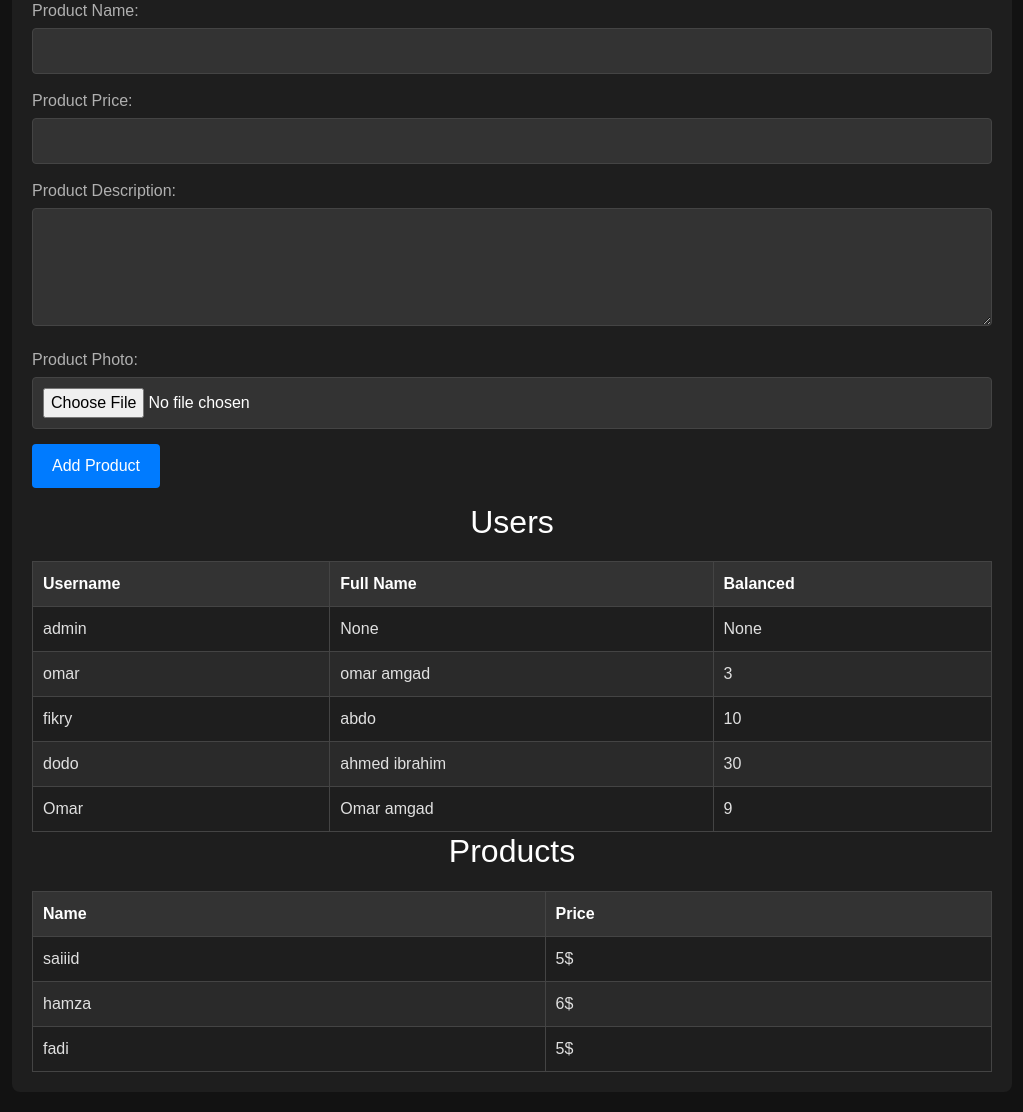
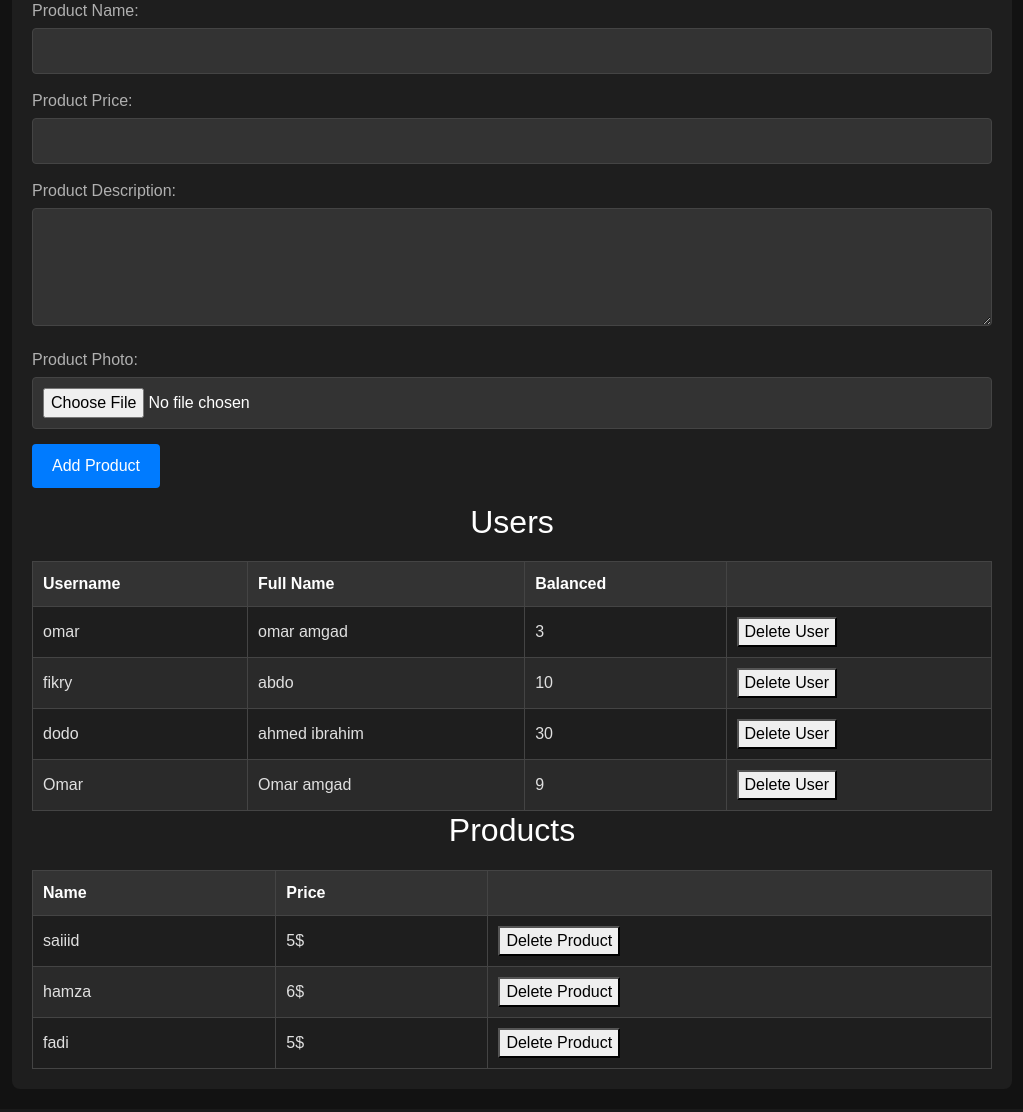
Before and after one commit to aliamgad/Online-Store, a Flask app: page /admin in a window 1280 px wide. Shown: the part 97-1209 px from the top of the page, without its empty margins (128-1151 px from the left). After the commit the page ends 1166 px from the top, so only its background shows below. Run offline with Flask 3, Linux system fonts and the light colour scheme; a user stored in the database is signed in.

Commit message:
Delete user and product is done
Delete user and product is done

```diff
--- a/Templates/admin.html
+++ b/Templates/admin.html
@@ -108,6 +108,7 @@
                     <th>Username</th>
                     <th>Full Name</th>
                     <th>Balanced</th>
+                    <th></th>
                 </tr>
             </thead>
             <tbody>
@@ -116,6 +117,12 @@
                     <td>{{ user[1] }}</td>
                     <td>{{ user[3] }}</td>
                     <td>{{ user[4] }}</td>
+                    <td>
+                        <form action="/delete_user" method="POST">
+                            <input type="hidden" id="usename" name="username" value={{user[1]}}>
+                            <button type="submit">Delete User</button>
+                        </form>
+                    </td>
                 </tr>
                 {% endfor %}
             </tbody>
@@ -128,6 +135,7 @@
                 <tr>
                     <th>Name</th>
                     <th>Price</th>
+                    <th></th>
                 </tr>
             </thead>
             <tbody>
@@ -135,6 +143,12 @@
                 <tr>
                     <td>{{ product[1] }}</td>
                     <td>{{ product[2] }}$</td>
+                    <td>
+                        <form action="/delete_product" method="POST">
+                            <input type="hidden" id="product_name" name="product_name" value={{product[1]}}>
+                            <button type="submit">Delete Product</button>
+                        </form>
+                    </td>
                 </tr>
                 {% endfor %}
             </tbody>
--- a/app.py
+++ b/app.py
@@ -53,6 +53,19 @@ def admin():
     else:
         return redirect(url_for('login'))
 
+@app.route('/delete_user', methods=['GET', 'POST'])
+def delete_user_button():
+    if request.method == "POST":
+        username = request.form['username']
+        db.delete_user(connection, username)
+    return redirect(url_for('admin'))
+
+@app.route('/delete_product', methods=['GET', 'POST'])
+def delete_product_button():
+    if request.method == "POST":
+        product = request.form['product_name']
+        db.delete_product(connection, product)
+    return redirect(url_for('admin'))
 
 @app.route('/settings', methods=['GET', 'POST'])
 def settings():
@@ -190,7 +203,8 @@ def bought_product(product_id):
         cursor.execute(query, (new_balance, user[0]))
 
         connection.commit()
-        return render_template('index.html')
+
+        return "congrats"
 
 
 @app.route('/logout')
--- a/db.py
+++ b/db.py
@@ -63,7 +63,7 @@ def search_users(connection, search_query):#admin
 def get_all_users(connection):#admin
     cursor = connection.cursor()
 
-    query = 'SELECT * FROM users'
+    query = 'SELECT * FROM users WHERE username != "admin"'
 
     cursor.execute(query)
 
```
Also changed, not shown: database.db.
